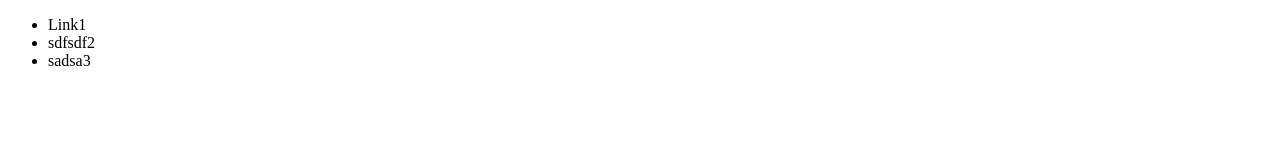
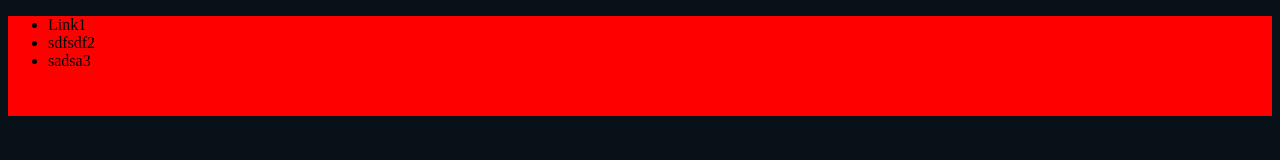
Before and after one commit to waifulist/waifulist.github.io, a plain HTML site: page index.html in a window 1280 px wide. Drawn offline with Linux system fonts and the light colour scheme.

Commit message:
Update style.css

```diff
--- a/style.css
+++ b/style.css
@@ -1,5 +1,5 @@
 body {
-  background-color: ##081018;
+  background-color: #081018;
 }
 
 .lightmode {
@@ -10,4 +10,5 @@ body {
   width: 100%;
   max-height: 200px;
   min-height: 100px;
+  background-color: red;
 }
```
